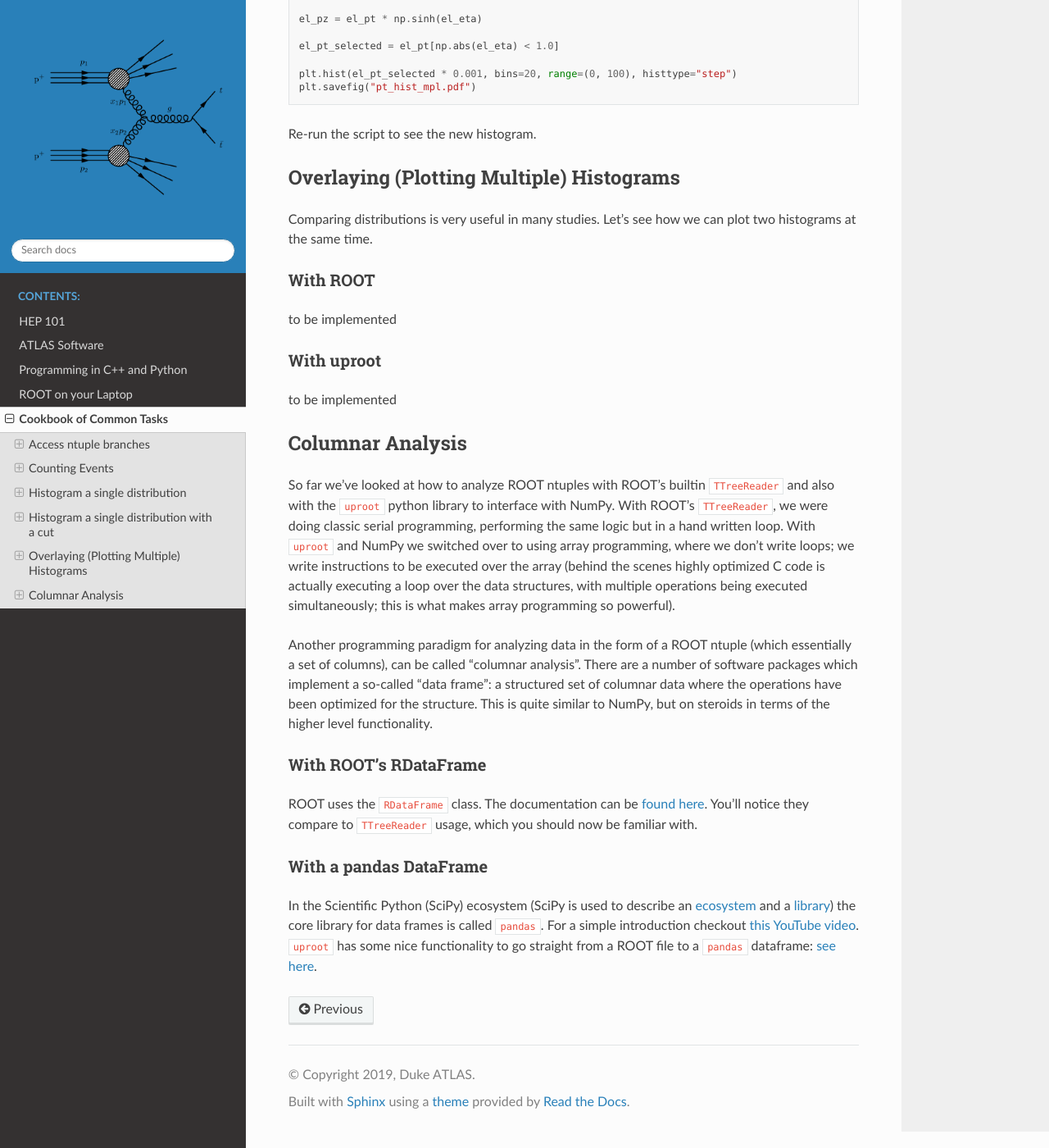
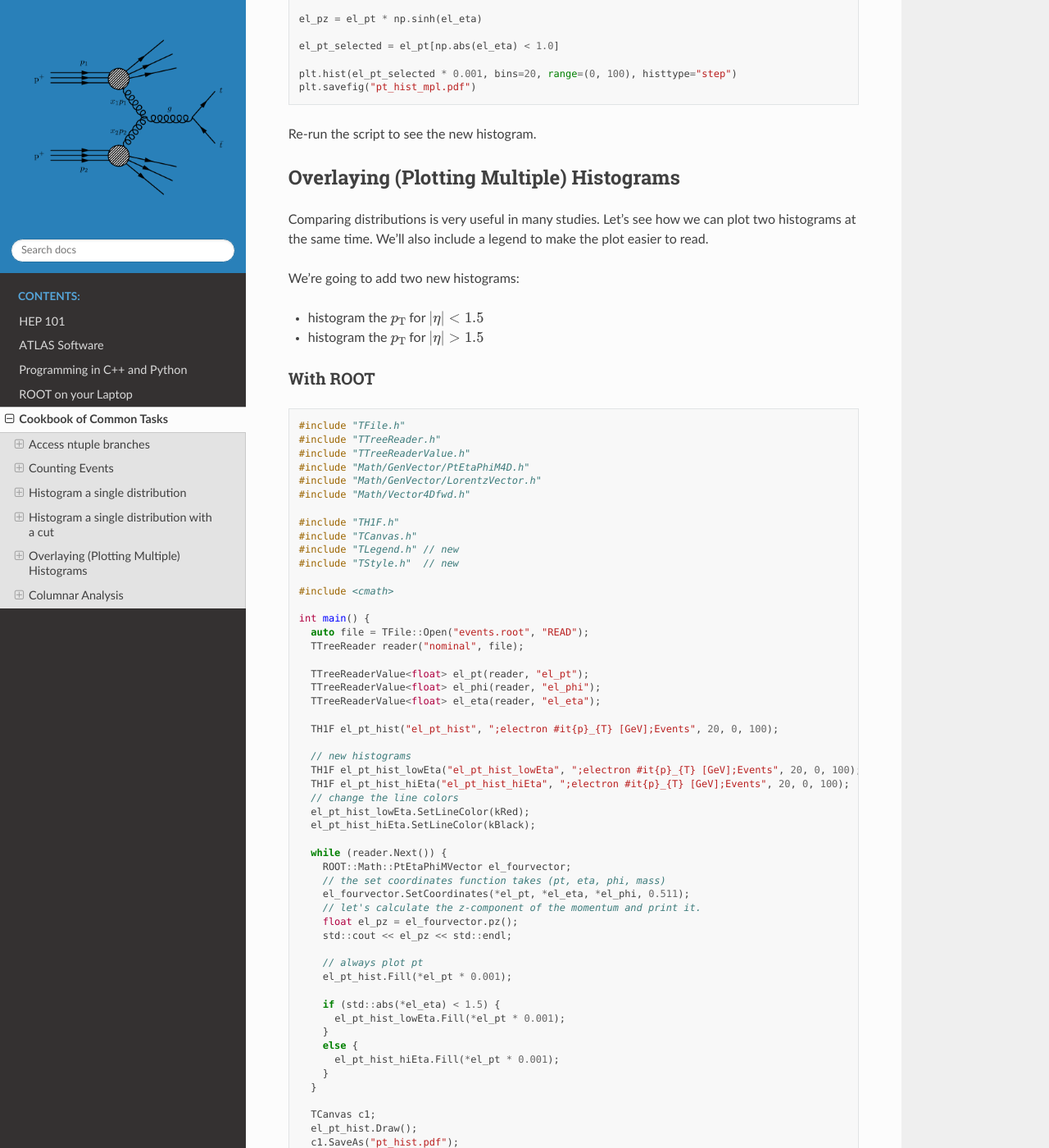
Before and after one commit to escambron/hep101-docs, a Sphinx documentation site: the page built from docs/useful.rst, in a window 1280 px wide and 1400 px high, scrolled down 6234 px. Shown: the whole window at 82% size. Built offline with Sphinx 7.4.7 and the Read the Docs theme 2.0.0, drawn with Linux system fonts in a browser that asks for light colours; some of the changed text lies outside the part shown.

Commit message:
cookbook

```diff
--- a/docs/useful.rst
+++ b/docs/useful.rst
@@ -359,17 +359,128 @@ Overlaying (Plotting Multiple) Histograms
 -----------------------------------------
 
 Comparing distributions is very useful in many studies. Let's see how
-we can plot two histograms at the same time.
+we can plot two histograms at the same time. We'll also include a
+legend to make the plot easier to read.
+
+We're going to add two new histograms:
+
+- histogram the :math:`p_\mathrm{T}` for :math:`|\eta| < 1.5`
+- histogram the :math:`p_\mathrm{T}` for :math:`|\eta| > 1.5`
+
 
 With ROOT
 ^^^^^^^^^
 
-to be implemented
+.. code-block:: cpp
+
+   #include "TFile.h"
+   #include "TTreeReader.h"
+   #include "TTreeReaderValue.h"
+   #include "Math/GenVector/PtEtaPhiM4D.h"
+   #include "Math/GenVector/LorentzVector.h"
+   #include "Math/Vector4Dfwd.h"
+
+   #include "TH1F.h"
+   #include "TCanvas.h"
+   #include "TLegend.h" // new
+   #include "TStyle.h"  // new
+
+   #include <cmath>
+
+   int main() {
+     auto file = TFile::Open("events.root", "READ");
+     TTreeReader reader("nominal", file);
+
+     TTreeReaderValue<float> el_pt(reader, "el_pt");
+     TTreeReaderValue<float> el_phi(reader, "el_phi");
+     TTreeReaderValue<float> el_eta(reader, "el_eta");
+
+     TH1F el_pt_hist("el_pt_hist", ";electron #it{p}_{T} [GeV];Events", 20, 0, 100);
+
+     // new histograms
+     TH1F el_pt_hist_lowEta("el_pt_hist_lowEta", ";electron #it{p}_{T} [GeV];Events", 20, 0, 100);
+     TH1F el_pt_hist_hiEta("el_pt_hist_hiEta", ";electron #it{p}_{T} [GeV];Events", 20, 0, 100);
+     // change the line colors
+     el_pt_hist_lowEta.SetLineColor(kRed);
+     el_pt_hist_hiEta.SetLineColor(kBlack);
+
+     while (reader.Next()) {
+       ROOT::Math::PtEtaPhiMVector el_fourvector;
+       // the set coordinates function takes (pt, eta, phi, mass)
+       el_fourvector.SetCoordinates(*el_pt, *el_eta, *el_phi, 0.511);
+       // let's calculate the z-component of the momentum and print it.
+       float el_pz = el_fourvector.pz();
+       std::cout << el_pz << std::endl;
+
+       // always plot pt
+       el_pt_hist.Fill(*el_pt * 0.001);
+
+       if (std::abs(*el_eta) < 1.5) {
+         el_pt_hist_lowEta.Fill(*el_pt * 0.001);
+       }
+       else {
+         el_pt_hist_hiEta.Fill(*el_pt * 0.001);
+       }
+     }
+
+     TCanvas c1;
+     el_pt_hist.Draw();
+     c1.SaveAs("pt_hist.pdf");
+
+     // turn off the stat box by default
+     gStyle->SetOptStat(0);
+     // now draw two histograms together; notice we use the "same" argument
+     TCanvas c2;
+     el_pt_hist_lowEta.Draw();
+     el_pt_hist_hiEta.Draw("same");
+
+     // now we make a legend. see ROOT documentation for API reference;
+     // the numbers are associated with the size and location of the
+     // legned on the canvas
+     TLegend legend(0.6, 0.7, 0.88, 0.9);
+     legend.AddEntry(&el_pt_hist_lowEta, "low eta");
+     legend.AddEntry(&el_pt_hist_hiEta, "hi eta");
+     legend.Draw("same");
+
+     c2.SaveAs("pt_hist_overlay.pdf");
+
+     file->Close();
+     return 0;
+   }
 
 With uproot
 ^^^^^^^^^^^
 
-to be implemented
+.. code-block:: python
+
+   import uproot
+   import numpy as np
+   import matplotlib
+   matplotlib.use("pdf")
+   import matplotlib.pyplot as plt
+
+   tree = uproot.open("events.root")["nominal"]
+
+   el_pt = tree.array("el_pt")
+   el_eta = tree.array("el_eta")
+   el_phi = tree.array("el_phi")
+
+   el_pz = el_pt * np.sinh(el_eta)
+   # lets plot el_pt using matplotlib's figure
+   fig, ax = plt.subplots()
+   ax.hist(el_pz * 0.001, bins=20, range=(0, 100), histtype="step")
+   ax.set_xlabel(r"Electron $p_z$ [GeV]")
+   fig.savefig("pz_hist_from_mpl.pdf")
+
+   # now lets plot pt based on our eta selections
+   fig, ax = plt.subplots()
+   ax.hist(el_pt[np.abs(el_eta) < 1.5] * 0.001, bins=20, range=(0, 100), histtype="step", label=r"$|\eta| < 1.5$")
+   ax.hist(el_pt[np.abs(el_eta) > 1.5] * 0.001, bins=20, range=(0, 100), histtype="step", label=r"$|\eta| > 1.5$")
+   ax.set_xlabel(r"Electron $p_\mathrm{T}$ [GeV]")
+   ax.legend(loc="best")
+   fig.savefig("pt_in_eta_regions.pdf")
+
+
 
 Columnar Analysis
 -----------------
```
